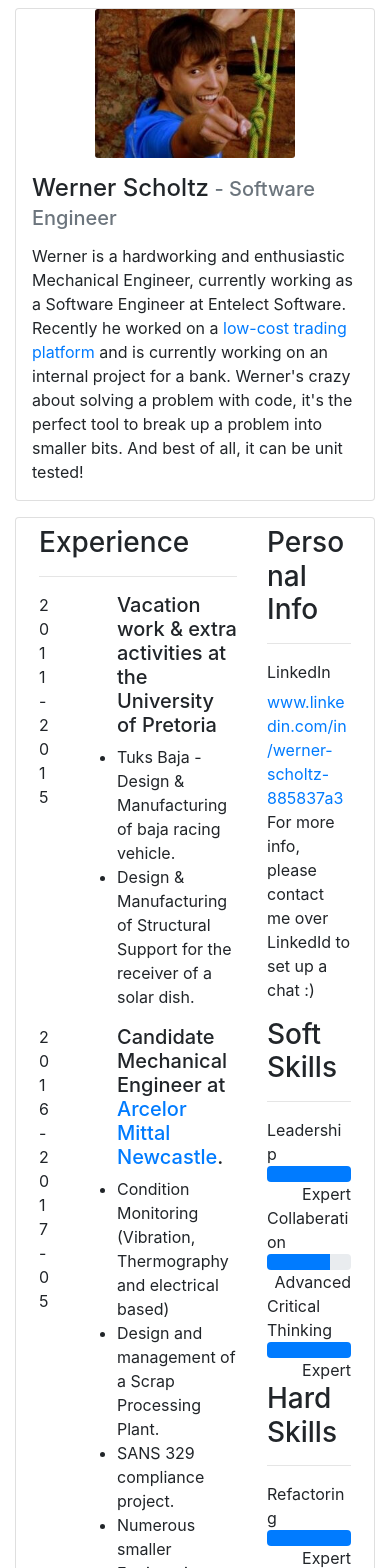
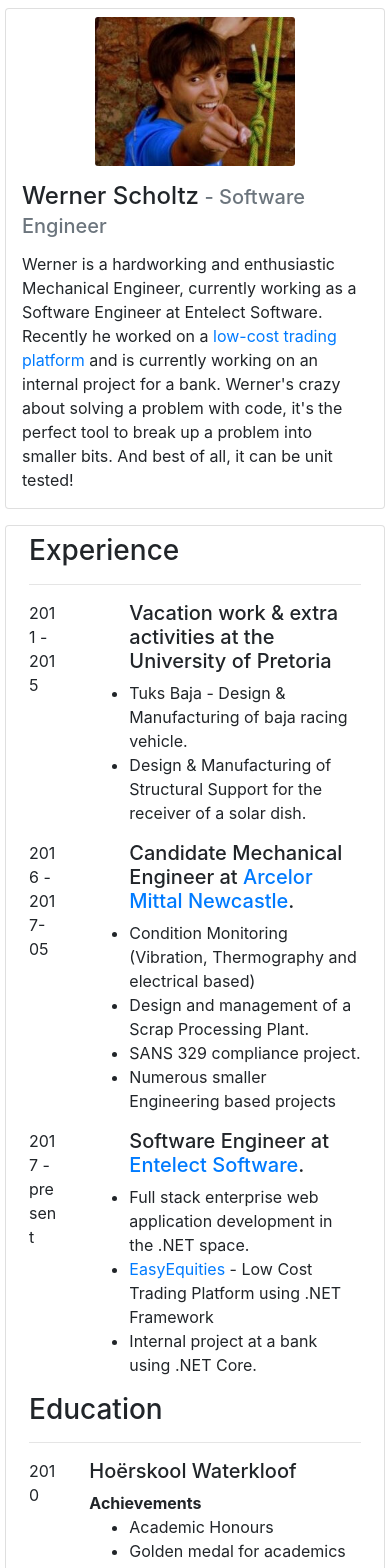
Before and after one commit to WernerScholtz/Resume, an Angular app: page / in a window 390 px wide. Shown: the top 1568 px of the page. Built offline with nearby package versions, Linux system fonts and the light colour scheme.

Commit message:
Update styling a bit

```diff
--- a/src/app/app.component.css
+++ b/src/app/app.component.css
@@ -0,0 +1,11 @@
+@media (max-width: 768px) {
+    .container-fluid{
+        padding-left: 5px;
+        padding-right: 5px;
+    }
+
+    .card-container {
+        padding-top: .5rem!important;
+    }
+
+}
--- a/src/app/app.component.html
+++ b/src/app/app.component.html
@@ -2,7 +2,7 @@
 
   <div class="card mb-3">
     <div class="row">
-      <div class="col-md-2 col-12 text-center">
+      <div class="col-md-2 col-12 text-center card-container">
         <img style="max-width: 200px;" class="card-img" src="assets/WernerCVPic4by3.jpg" />
       </div>
       <div class="col-md-10 col-12">
@@ -24,7 +24,7 @@
 
   <div class="card">
     <div class="row m-2">
-      <div class="col-8">
+      <div class="col-md-8 col-12">
         <div class="row">
           <div class="col">
             <h3 class="">
@@ -114,7 +114,7 @@
           </div>
         </div>
       </div>
-      <div class="col-4">
+      <div class="col-md-4 col-12">
         <div class="row">
           <div class="col">
             <h3>
```
